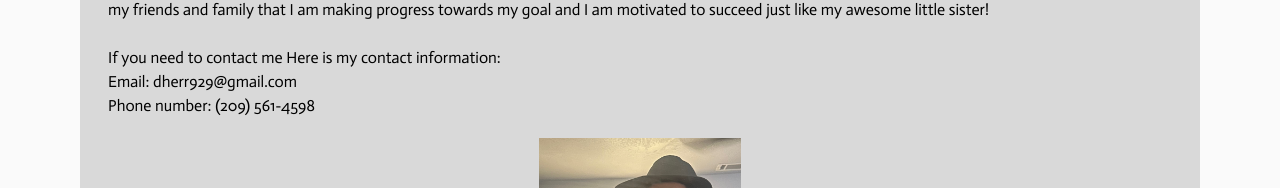
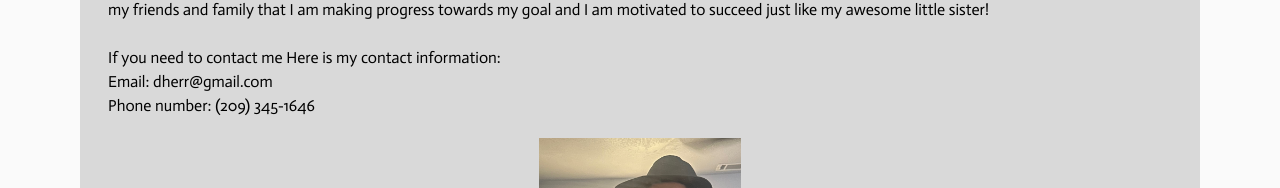
Before and after one commit to dherrera-code/inspirationalperson, a Next.js app: page /pages/contact in a window 1280 px wide. Shown: the part 258-446 px from the top of the page. Built offline with nearby package versions, Linux system fonts and the light colour scheme.

Commit message:
update info

```diff
--- a/app/pages/contact/page.tsx
+++ b/app/pages/contact/page.tsx
@@ -8,8 +8,8 @@ const Contact = () => {
             <p >I am an aspiring developer who is looking for a successful and exciting career to support my family and my future. The reason I built this website is to show my friends and family that I am making progress towards my goal and I am motivated to succeed just like my awesome little sister!</p>
             <br />
             <p>If you need to contact me Here is my contact information: </p>
-            <p>Email: dherr929@gmail.com</p>
-            <p className='pb-5'>Phone number: (209) 561-4598</p>
+            <p>Email: dherr@gmail.com</p>
+            <p className='pb-5'>Phone number: (209) 345-1646</p>
             <img className='h-[270px] mx-auto' src="/assets/SelfeDaniel.jpg" alt="Self Image of Creator and Brother Daniel Herrera" />
         </div>
         </section>
```
